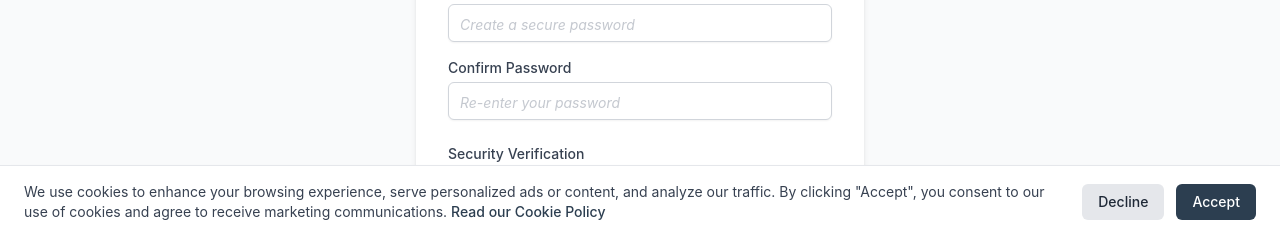
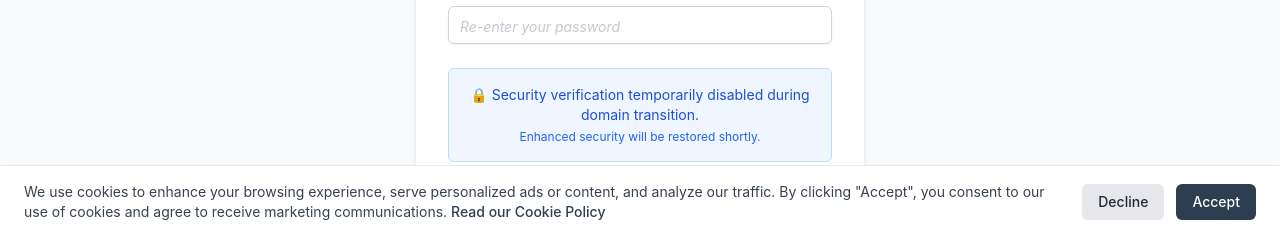
Before and after one commit to Jimbo5289/cv-builder-2, a React (Vite) app: page /register in a window 1280 px wide. Shown: the part 562-800 px from the top of the page. Built offline with nearby package versions, Linux system fonts and the light colour scheme; no server answers.

Commit message:
FRONTEND FIX: Temporarily disable Turnstile verification

```diff
--- a/src/pages/Register.jsx
+++ b/src/pages/Register.jsx
@@ -290,54 +290,22 @@ export default function Register() {
             </div>
           </div>
 
-          {/* Cloudflare Turnstile Security Verification */}
+          {/* Cloudflare Turnstile Security Verification - Temporarily Disabled for Domain Transition */}
           <div className="space-y-2">
-            <label className="block text-sm font-medium text-gray-700">
-              Security Verification
-            </label>
-            <CloudflareTurnstile
-              siteKey={import.meta.env.VITE_TURNSTILE_SITE_KEY}
-              onVerify={(token) => {
-                setTurnstileToken(token);
-                // Clear any previous verification errors
-                if (errors.submit?.includes('security verification')) {
-                  setErrors(prev => ({
-                    ...prev,
-                    submit: ''
-                  }));
-                }
-              }}
-              onError={(error) => {
-                console.error('Turnstile error:', error);
-                setTurnstileToken(null);
-                setErrors(prev => ({
-                  ...prev,
-                  submit: 'Security verification failed. Please try again.'
-                }));
-              }}
-              onExpire={() => {
-                setTurnstileToken(null);
-                setErrors(prev => ({
-                  ...prev,
-                  submit: 'Security verification expired. Please complete it again.'
-                }));
-              }}
-              theme="auto"
-              size="normal"
-              className="flex justify-center"
-              disabled={import.meta.env.DEV && import.meta.env.VITE_DEV_MODE === 'true'}
-            />
-            {import.meta.env.DEV && (
-              <p className="text-xs text-gray-500 text-center">
-                Security verification is disabled in development mode
+            <div className="text-center p-4 bg-blue-50 rounded-md border border-blue-200">
+              <p className="text-sm text-blue-700">
+                🔒 Security verification temporarily disabled during domain transition.
               </p>
-            )}
+              <p className="text-xs text-blue-600 mt-1">
+                Enhanced security will be restored shortly.
+              </p>
+            </div>
           </div>
 
           <div>
             <button
               type="submit"
-              disabled={isLoading || (import.meta.env.PROD && !turnstileToken)}
+              disabled={isLoading}
               className="group relative w-full flex justify-center py-2 px-4 border border-transparent text-sm font-medium rounded-md text-white bg-[#E78F81] hover:bg-[#d36e62] focus:outline-none focus:ring-2 focus:ring-offset-2 focus:ring-[#E78F81] disabled:opacity-50"
             >
               {isLoading ? 'Creating account...' : 'Create account'}
```
